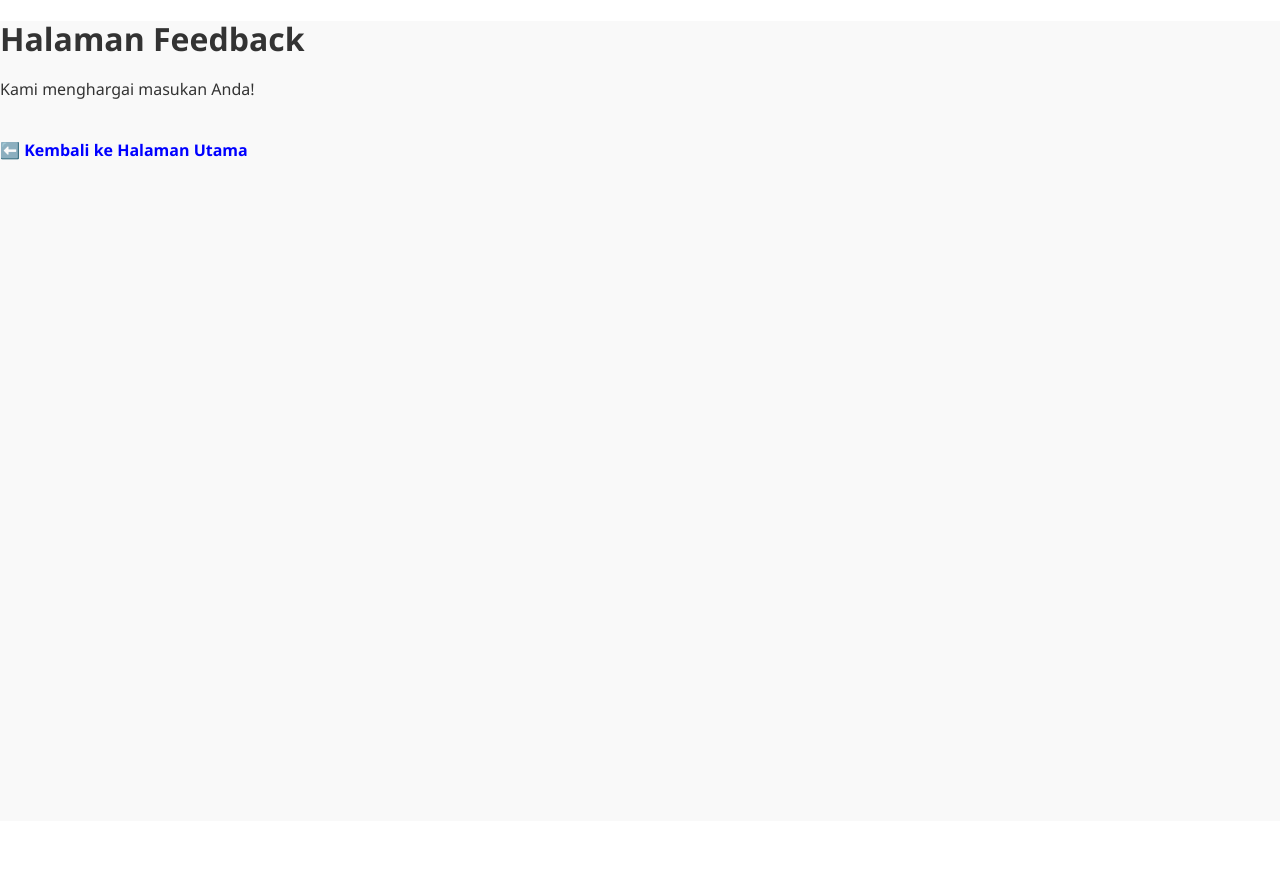
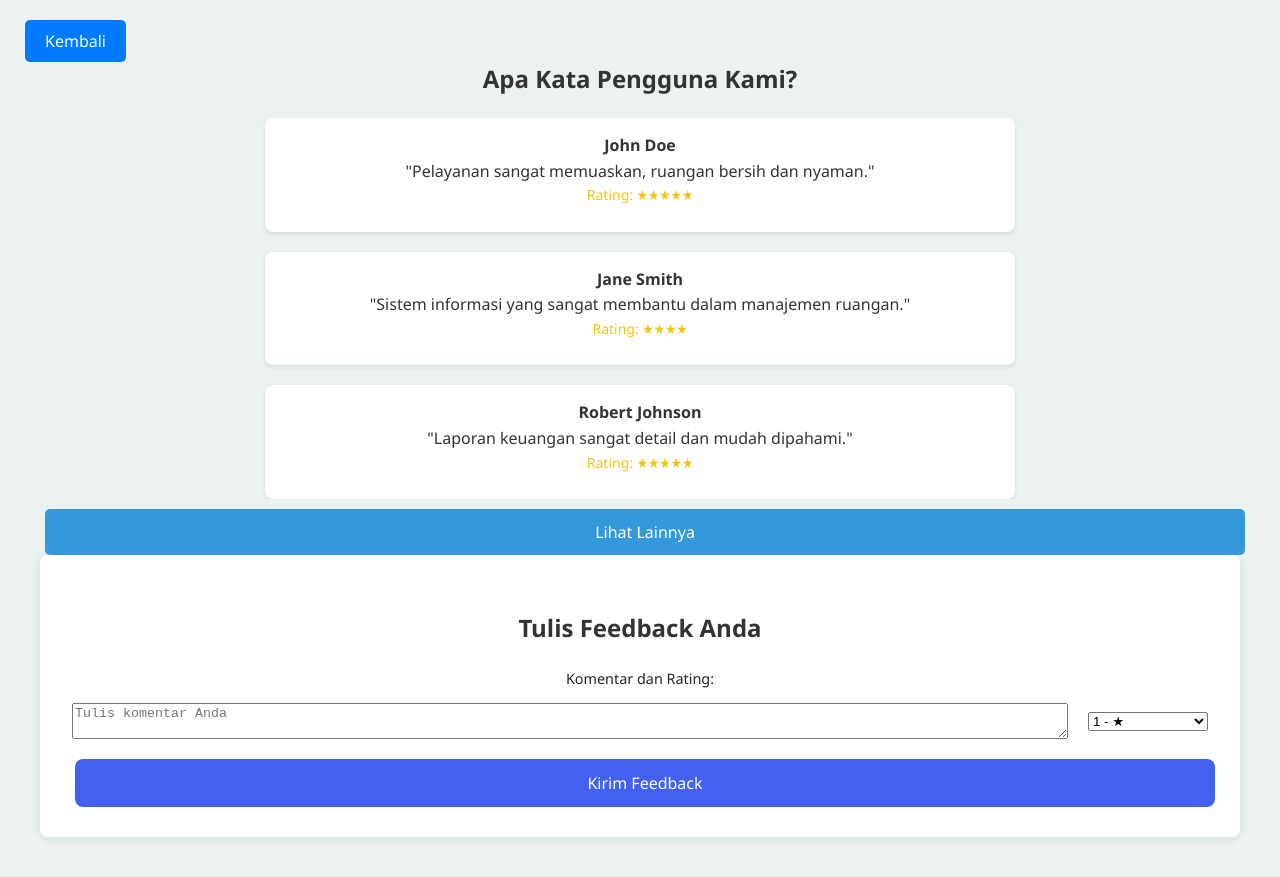
Before and after one commit to ArthurTirta/Kostify, a React (Vite) app in the folder kostify-frontend/: page /feedback in a window 1280 px wide. Before the commit the page ends 821 px from the top, so only its background shows below. Built offline with nearby package versions, Linux system fonts and the light colour scheme.

Commit message:
feedback

```diff
--- /dev/null
+++ b/kostify-frontend/src/feedback.css
@@ -0,0 +1,234 @@
+.feedback-container {
+  padding: 40px;
+  background-color: #EBF2EF;
+  position: relative;
+  text-align: center;
+}
+
+.comments-list {
+  display: flex;
+  flex-direction: column;
+  gap: 20px;
+  align-items: center;
+  max-height: 400px;
+  overflow-y: auto;
+}
+
+.comment-item {
+  background-color: #fff;
+  padding: 15px;
+  border-radius: 8px;
+  box-shadow: 0 2px 4px rgba(0, 0, 0, 0.1);
+  width: 60%;
+  text-align: center;
+}
+
+.user-name {
+  font-weight: bold;
+}
+
+.feedback-comment {
+  display: block;
+  margin-bottom: 10px;
+}
+
+.rating {
+  color: #f1c40f;
+  font-size: 14px;
+}
+
+.show-more-button {
+  background-color: #3498db;
+  color: white;
+  padding: 12px 25px;
+  font-size: 16px;
+  border: none;
+  border-radius: 5px;
+  cursor: pointer;
+  width: 100%;
+  margin-top: 10px;
+}
+
+.show-more-button:hover {
+  background-color: #2980b9;
+}
+
+.new-feedback-form {
+  background-color: #fff;
+  padding: 30px;
+  border-radius: 8px;
+  box-shadow: 0 2px 10px rgba(0, 0, 0, 0.1);
+}
+
+.new-feedback-form h3 {
+  font-size: 1.5rem;
+  margin-bottom: 20px;
+}
+
+.form-group {
+  margin-bottom: 20px;
+}
+
+.form-group label {
+  font-size: 16px;
+  font-weight: bold;
+  display: block;
+  margin-bottom: 5px;
+}
+
+.comment-rating-container {
+  display: flex;
+  justify-content: center;
+  align-items: center;
+  gap: 10px;
+}
+
+.comment-rating-container textarea {
+  width: calc(100% - 150px);
+  margin-right: 10px;
+}
+
+.comment-rating-container select {
+  width: 120px;
+}
+
+.submit-button {
+  background-color: #3498db;
+  color: white;
+  padding: 12px 25px;
+  font-size: 16px;
+  border: none;
+  border-radius: 5px;
+  cursor: pointer;
+  width: 100%;
+}
+
+.submit-button:hover {
+  background-color: #2980b9;
+}
+
+.feedback-container {
+  padding: 40px;
+  background-color: #EBF2EF;
+  position: relative;
+  text-align: center;
+}
+
+.back-button {
+  position: absolute;
+  top: 20px;
+  left: 20px;
+  background-color: #007bff;
+  color: white;
+  padding: 10px 20px;
+  font-size: 16px;
+  border: none;
+  border-radius: 5px;
+  cursor: pointer;
+}
+
+.back-button:hover {
+  background-color: #0056b3;
+}
+
+.comments-list {
+  display: flex;
+  flex-direction: column;
+  gap: 20px;
+  align-items: center;
+  max-height: 400px;
+  overflow-y: auto;
+}
+
+.comment-item {
+  background-color: #fff;
+  padding: 15px;
+  border-radius: 8px;
+  box-shadow: 0 2px 4px rgba(0, 0, 0, 0.1);
+  width: 60%;
+  text-align: center;
+}
+
+.user-name {
+  font-weight: bold;
+}
+
+.feedback-comment {
+  display: block;
+  margin-bottom: 10px;
+}
+
+.rating {
+  color: #f1c40f;
+  font-size: 14px;
+}
+
+.show-more-button {
+  background-color: #3498db;
+  color: white;
+  padding: 12px 25px;
+  font-size: 16px;
+  border: none;
+  border-radius: 5px;
+  cursor: pointer;
+  width: 100%;
+  margin-top: 10px;
+}
+
+.show-more-button:hover {
+  background-color: #2980b9;
+}
+
+.new-feedback-form {
+  background-color: #fff;
+  padding: 30px;
+  border-radius: 8px;
+  box-shadow: 0 2px 10px rgba(0, 0, 0, 0.1);
+}
+
+.new-feedback-form h3 {
+  font-size: 1.5rem;
+  margin-bottom: 20px;
+}
+
+.form-group {
+  margin-bottom: 20px;
+}
+
+.form-group label {
+  font-size: 16px;
+  font-weight: bold;
+  display: block;
+  margin-bottom: 5px;
+}
+
+.comment-rating-container {
+  display: flex;
+  justify-content: center;
+  align-items: center;
+  gap: 10px;
+}
+
+.comment-rating-container textarea {
+  width: calc(100% - 150px);
+  margin-right: 10px;
+}
+
+.comment-rating-container select {
+  width: 120px;
+}
+
+.submit-button {
+  background-color: #3498db;
+  color: white;
+  padding: 12px 25px;
+  font-size: 16px;
+  border: none;
+  border-radius: 5px;
+  cursor: pointer;
+  width: 100%;
+}
+
+.submit-button:hover {
+  background-color: #2980b9;
+}
--- a/kostify-frontend/src/feedback.jsx
+++ b/kostify-frontend/src/feedback.jsx
@@ -1,16 +1,135 @@
-import { Link } from 'react-router-dom';
+import React, { useState } from 'react';
+import { useNavigate } from 'react-router-dom';
+import './feedback.css';
 
-function Feedback() {
+const Feedback = () => {
+  const navigate = useNavigate();
+
+  const feedbackCards = [
+    {
+      id: 1,
+      name: "John Doe",
+      comment: "Pelayanan sangat memuaskan, ruangan bersih dan nyaman.",
+      rating: 5
+    },
+    {
+      id: 2,
+      name: "Jane Smith",
+      comment: "Sistem informasi yang sangat membantu dalam manajemen ruangan.",
+      rating: 4
+    },
+    {
+      id: 3,
+      name: "Robert Johnson",
+      comment: "Laporan keuangan sangat detail dan mudah dipahami.",
+      rating: 5
+    },
+    {
+      id: 4,
+      name: "Emily Davis",
+      comment: "Antarmuka yang user-friendly dan intuitif.",
+      rating: 4
+    },
+    {
+      id: 5,
+      name: "Michael Wilson",
+      comment: "Respon cepat dari tim support ketika ada kendala.",
+      rating: 5
+    },
+    {
+      id: 6,
+      name: "Anna Taylor",
+      comment: "Kos yang sangat nyaman dan aman, dekat dengan fasilitas umum.",
+      rating: 5
+    }
+  ];
+
+  const [newFeedback, setNewFeedback] = useState({
+    comment: '',
+    rating: 1
+  });
+  const [visibleComments, setVisibleComments] = useState(3);
+
+  const handleGoBack = () => {
+    navigate(-1);
+  };
+
+  const handleInputChange = (e) => {
+    const { name, value } = e.target;
+    setNewFeedback(prevState => ({
+      ...prevState,
+      [name]: value
+    }));
+  };
+
+  const handleFormSubmit = (e) => {
+    e.preventDefault();
+    alert('Feedback berhasil dikirim!');
+    setNewFeedback({ comment: '', rating: 1 });
+  };
+
+  const handleShowMore = () => {
+    setVisibleComments(prev => Math.min(feedbackCards.length, prev + 3));
+  };
+
   return (
-    <>
-      <h1>Halaman Feedback</h1>
-      <p>Kami menghargai masukan Anda!</p>
+    <div className="feedback-container">
+      <button className="back-button" onClick={handleGoBack}>Kembali</button>
 
-      <Link to="/" style={{ display: 'inline-block', marginTop: '20px', color: 'blue' }}>
-        ⬅️ Kembali ke Halaman Utama
-      </Link>
-    </>
+      <h2>Apa Kata Pengguna Kami?</h2>
+
+      {/* Display limited comments */}
+      <div className="comments-list">
+        {feedbackCards.slice(0, visibleComments).map((card) => (
+          <div key={card.id} className="comment-item">
+            <div className="user-name">{card.name}</div>
+            <div className="feedback-comment">
+              "{card.comment}"
+              <div className="rating">Rating: {"★".repeat(card.rating)}</div>
+            </div>
+          </div>
+        ))}
+      </div>
+
+      {visibleComments < feedbackCards.length && (
+        <button className="show-more-button" onClick={handleShowMore}>Lihat Lainnya</button>
+      )}
+
+      <div className="new-feedback-form">
+        <h3>Tulis Feedback Anda</h3>
+        <form onSubmit={handleFormSubmit}>
+          <div className="form-group">
+            <label htmlFor="comment">Komentar dan Rating:</label>
+            <div className="comment-rating-container">
+              <textarea
+                id="comment"
+                name="comment"
+                value={newFeedback.comment}
+                onChange={handleInputChange}
+                placeholder="Tulis komentar Anda"
+                required
+              />
+              <select
+                id="rating"
+                name="rating"
+                value={newFeedback.rating}
+                onChange={handleInputChange}
+                required
+              >
+                <option value="1">1 - ★</option>
+                <option value="2">2 - ★★</option>
+                <option value="3">3 - ★★★</option>
+                <option value="4">4 - ★★★★</option>
+                <option value="5">5 - ★★★★★</option>
+              </select>
+            </div>
+          </div>
+
+          <button type="submit" className="submit-button">Kirim Feedback</button>
+        </form>
+      </div>
+    </div>
   );
-}
+};
 
 export default Feedback;
```
